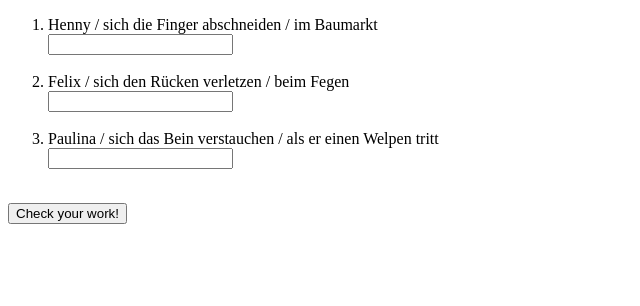
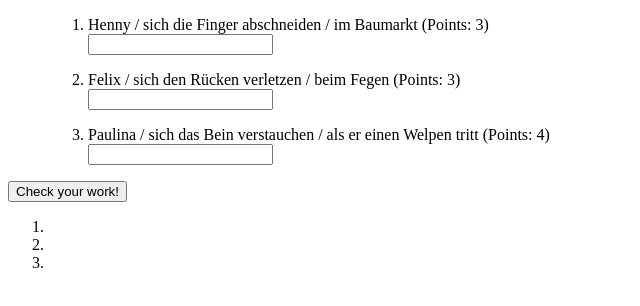
Before and after one commit to patricklang87/jsAssess, a plain HTML site: page index.html in a window 1280 px wide. Both pictures are taken after a click on the button "Check your work!". Shown: the whole page, without its empty margins (0-640 px from the left). Drawn offline with Linux system fonts and the light colour scheme.

Commit message:
add functional input boxes to index.html/js

```diff
--- a/index.html
+++ b/index.html
@@ -16,7 +16,9 @@
         <!--[if lt IE 7]>
             <p class="browsehappy">You are using an <strong>outdated</strong> browser. Please <a href="#">upgrade your browser</a> to improve your experience.</p>
         <![endif]-->
-        <div id="questions"></div>
+        <ol id="questions"></ol>
+        <button id="submit" onclick="scoreExercise()">Check your work!</button>
+        <div id="displayAnswers"></div>
 
 
 
--- a/index.js
+++ b/index.js
@@ -16,13 +16,23 @@ addQuestion("Henny / sich die Finger abschneiden / im Baumarkt", "Henny schneide
 addQuestion("Felix / sich den Rücken verletzen / beim Fegen", "Felix verletzt sich den Rücken beim Fegen.", 3)
 addQuestion("Paulina / sich das Bein verstauchen / als er einen Welpen tritt", "Paulina verstaucht sich das Bein, als er einen Welpen tritt.", 4);
 
-console.log(questionArray);
+//this should be changed so it reflects best practices in HTML
 let questionList = `<ol>`;
 for (let item of questionArray) {
-	console.log(item.question);
-    let questionText = `<li> ${item.question} <br> <input type="text" class="answerBox"> <br><br> </li>`;
+    let questionText = `<li><p>${item.question} (Points: ${item.maxPoints}) <br> <input type="text" class="answerBox"></p></li>`;
     questionList = questionList + questionText;
 }
-questionList = questionList +`</ol><button id="submit" onclick="scoreExercise">Check your work!</button>`;
+questionList = questionList +`</ol>`;
 document.getElementById("questions").innerHTML = questionList;
-console.log(questionList);
+
+const scoreExercise = () => {
+    let userAnswers = document.getElementsByClassName("answerBox");
+    let userAnsList = `<ol>`;
+    for (let answer of userAnswers) {
+    		console.log(answer.value);
+        let dispAnswer = `<li>${answer.value}</li>`;
+        userAnsList += dispAnswer;
+    }
+    userAnsList += `</ol>`;
+    document.getElementById("displayAnswers").innerHTML = userAnsList;
+}
```
Also changed, not shown: 1 other file.
